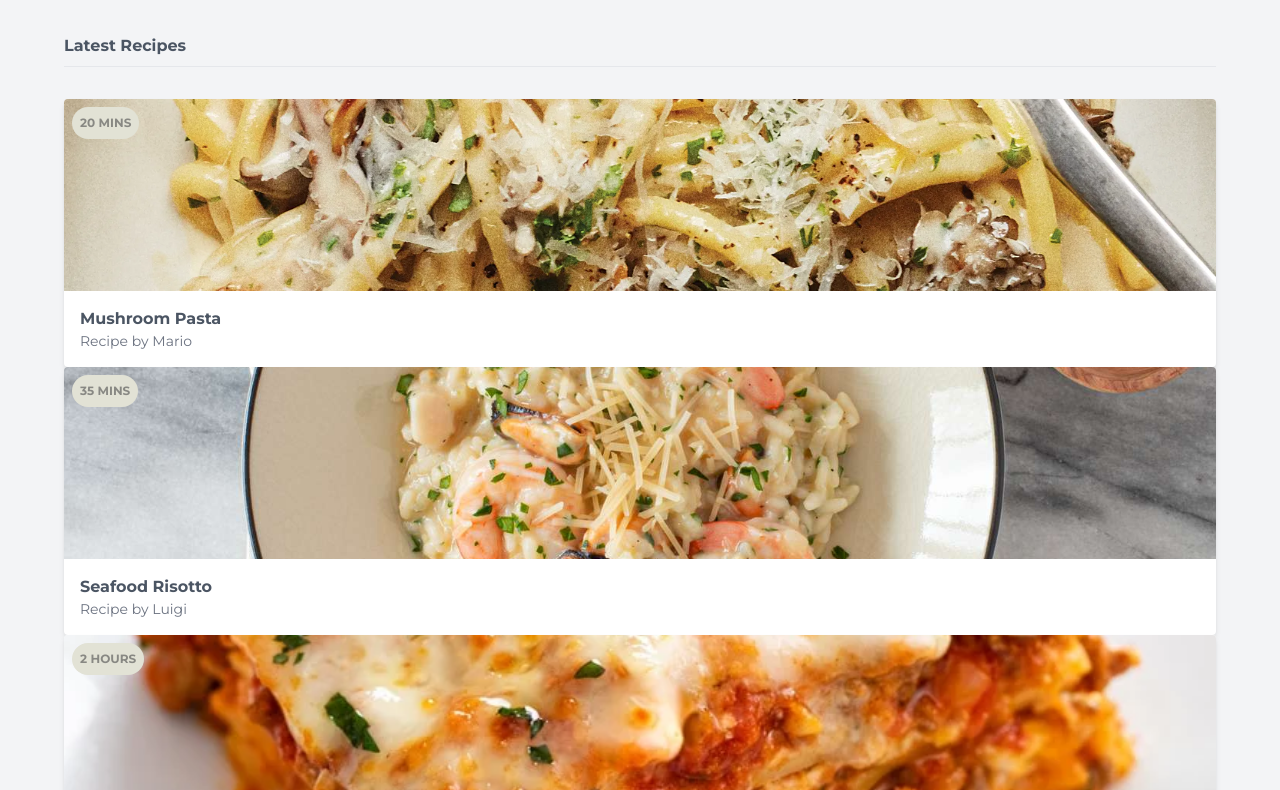
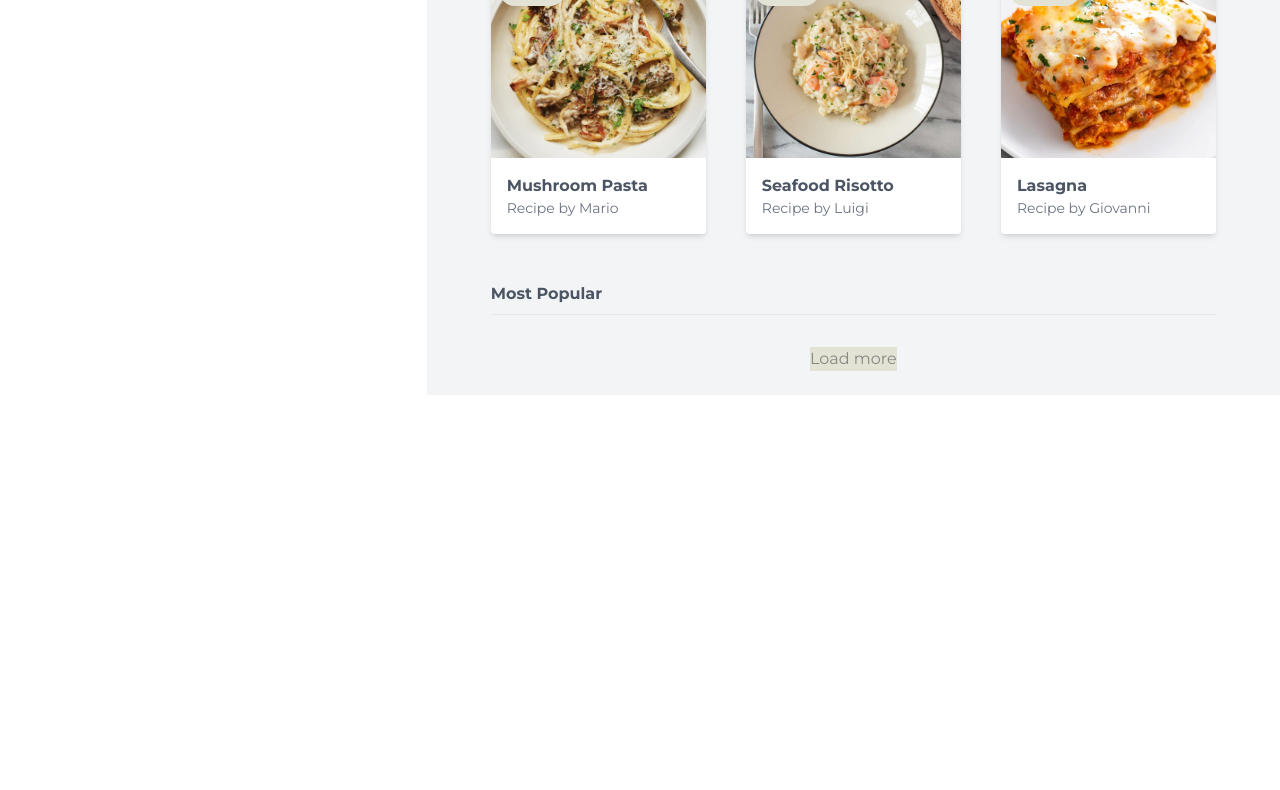
Before and after one commit to brucem98/Tailwind_recipe_site, a website: page src/index.html in a window 1280 px wide. Shown: the part 287-1077 px from the top of the page. After the commit the page ends 800 px from the top, so only its background shows below. Drawn offline with Linux system fonts and the light colour scheme.

Commit message:
implement CSS grid with tailwind

```diff
--- a/src/index.html
+++ b/src/index.html
@@ -7,8 +7,8 @@
 </head>
 <body class="text-gray-600 font-body">
 
-  <div>
-    <div>
+  <div class="grid md:grid-cols-3"><!-- content wrapper -->
+    <div class="md:col-span-1">
       <nav>
         <div>
           <h1 class="font-bold uppercase  p-4 border-b border-gray-100 text-mammoth">
@@ -35,7 +35,7 @@
       </nav>
     </div>
 
-    <main class="px-16 py-6 bg-gray-100">
+    <main class="px-16 py-6 bg-gray-100 md:col-span-2">
       <div class="flex justify-center md:justify-end">
         <a href="#" class="text-primary">Log in</a>
         <a href="#" class="text-primary ml-2">Sign up</a>
@@ -49,7 +49,7 @@
       <div>
         <h4 class="font-bold mt-12 pb-2 border-b border-gray-200">Latest Recipes</h4>
 
-        <div class="mt-8">
+        <div class="mt-8 grid lg:grid-cols-3 gap-10">
           <!-- cards go here -->
           <div class="card">
             <img src="../public/img/mushroom-pasta.webp" alt="mushroom-pasta" class="w-full h-32 sm:h-48 object-cover">
@@ -61,6 +61,7 @@
               <span>20 mins</span>
             </div>
           </div>
+
           <div class="card">
             <img src="../public/img/seafood-risotto.jpg" alt="seafood-risotto" class="w-full h-32 sm:h-48 object-cover">
             <div class="m-4">
@@ -71,6 +72,7 @@
               <span>35 mins</span>
             </div>
           </div>
+
           <div class="card">
             <img src="../public/img/lasagna.webp" alt="lasagna" class="w-full h-32 sm:h-48 object-cover">
             <div class="m-4">
@@ -81,6 +83,7 @@
               <span>2 hours</span>
             </div>
           </div>
+
         </div>
 
         <h4 class="font-bold mt-12 pb-2 border-b border-gray-200">Most Popular</h4>
```
Also changed, not shown: public/output.css.
